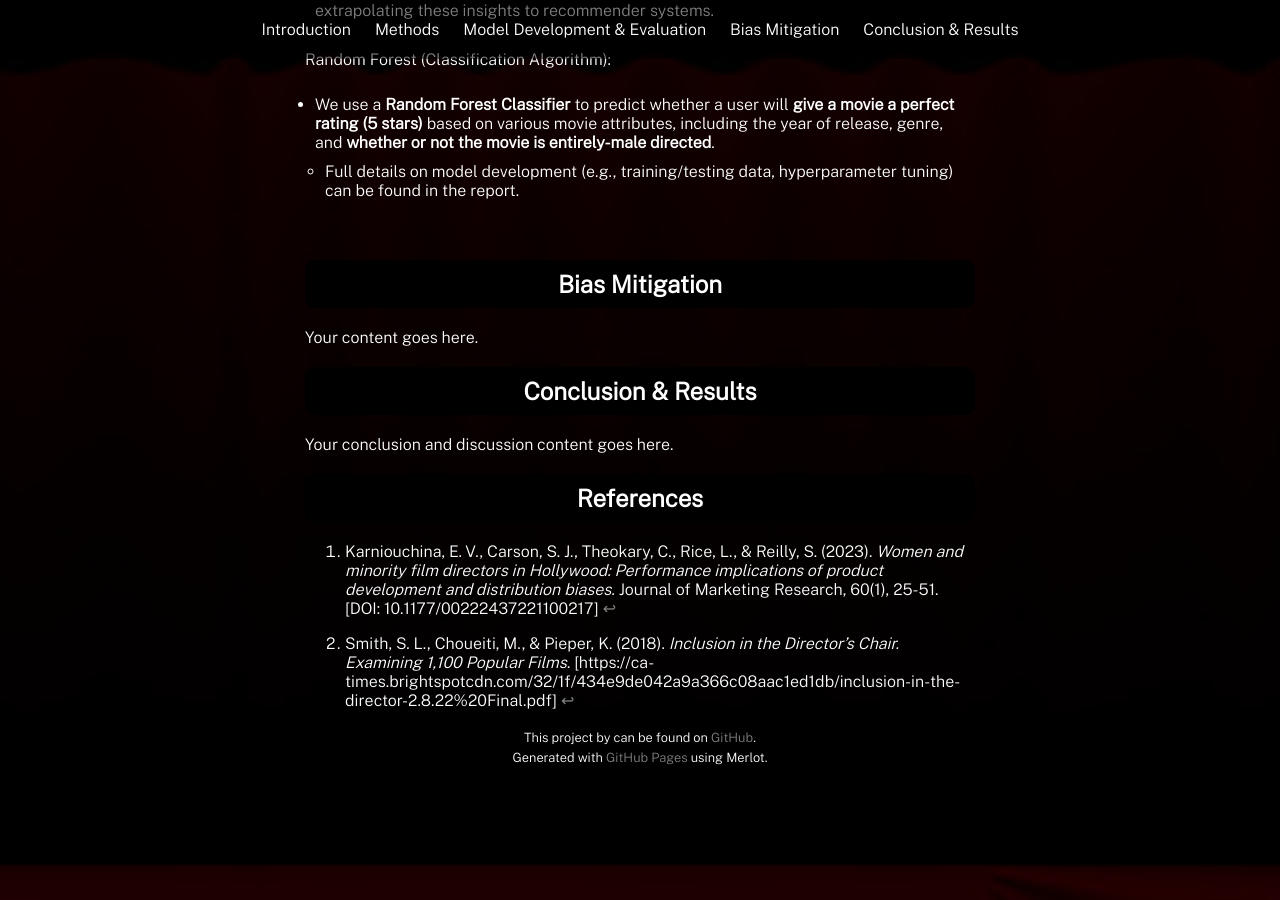
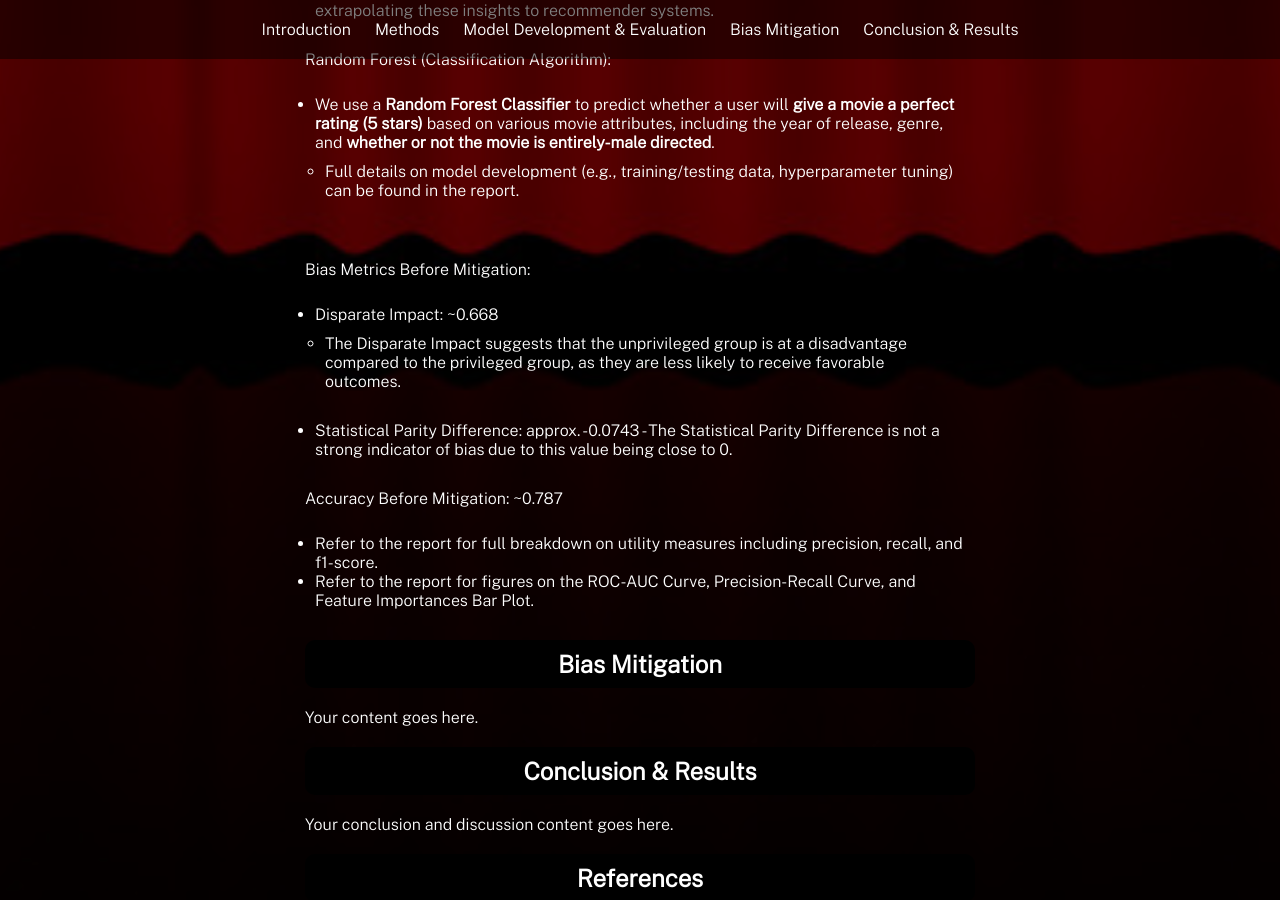
Before and after one commit to michael-garciaperez/DSC180A-Methodology-5, a Jekyll site: the page built from index.md, in a window 1280 px wide and 900 px high, scrolled down 3711 px. Built offline with Jekyll 4.4.1, drawn with Linux system fonts in a browser that asks for light colours; before the commit the page ends 4576 px from its top, so only the background shows below that.

Commit message:
Update index.md

```diff
--- a/index.md
+++ b/index.md
@@ -76,6 +76,16 @@ Random Forest (Classification Algorithm):
 - We use a **Random Forest Classifier** to predict whether a user will **give a movie a perfect rating (5 stars)** based on various movie attributes, including the year of release, genre, and **whether or not the movie is entirely-male directed**.
   - Full details on model development (e.g., training/testing data, hyperparameter tuning) can be found in the report.
 
+Bias Metrics Before Mitigation:
+- Disparate Impact: ~0.668
+     - The Disparate Impact suggests that the unprivileged group is at a disadvantage compared to the privileged group, as they are less likely to receive favorable outcomes.
+- Statistical Parity Difference: approx. -0.0743
+      - The Statistical Parity Difference is not a strong indicator of bias due to this value being close to 0.
+
+Accuracy Before Mitigation: ~0.787
+- Refer to the report for full breakdown on utility measures including precision, recall, and f1-score.
+- Refer to the report for figures on the ROC-AUC Curve, Precision-Recall Curve, and Feature Importances Bar Plot.
+
 ## Bias Mitigation
 
 Your content goes here.
```
